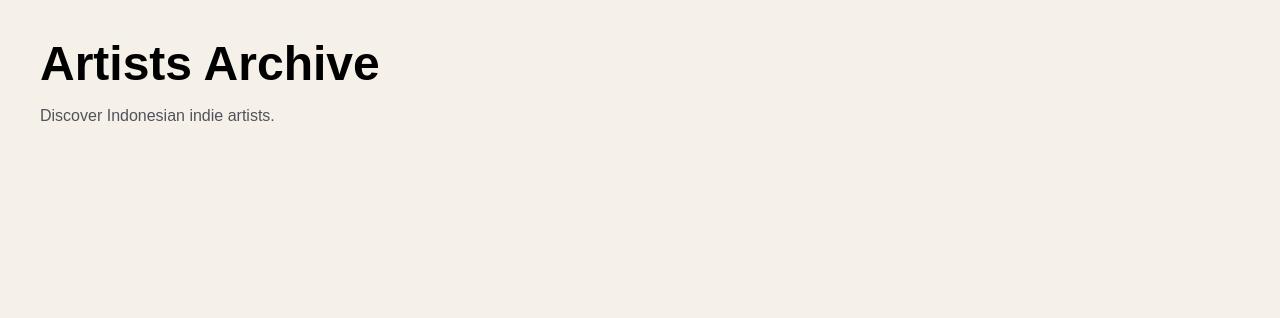
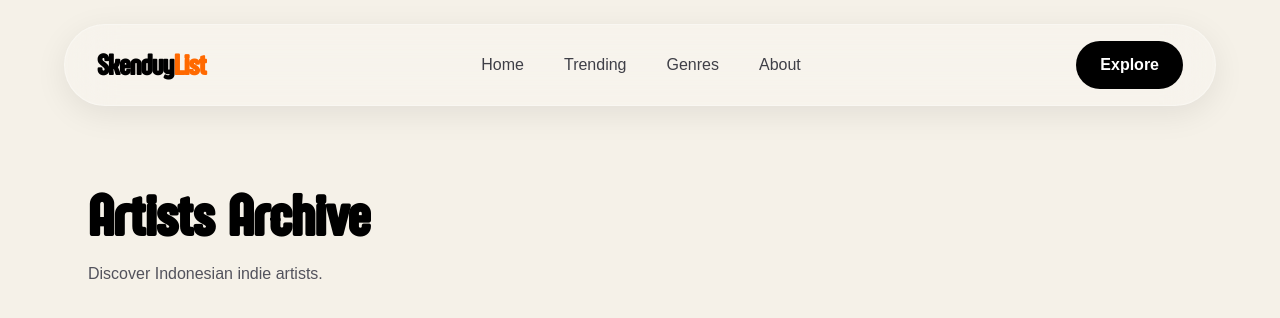
Before and after one commit to yurawawawawa/nextjs-playground, a Next.js app: page /artists in a window 1280 px wide. Shown: the top 318 px of the page. Built offline with nearby package versions, Linux system fonts and the light colour scheme.

Commit message:
reusing main navbar for artists list page

```diff
--- a/app/artists/page.tsx
+++ b/app/artists/page.tsx
@@ -1,9 +1,23 @@
+import Navbar from "../components/navbar";
+
 export default function ArtistsPage() {
   return (
-    <main className="min-h-screen bg-[#F5F1E8] p-10">
-      <h1 className="text-5xl font-bold">Artists Archive</h1>
+    <main className="min-h-screen bg-[#F5F1E8] text-black">
+      <Navbar />
 
-      <p className="mt-4 text-zinc-600">Discover Indonesian indie artists.</p>
+      <section className="max-w-6xl mx-auto px-6 pt-20">
+        <h1
+          className="
+            text-6xl
+            font-sugo
+            font-black
+          "
+        >
+          Artists Archive
+        </h1>
+
+        <p className="mt-4 text-zinc-600">Discover Indonesian indie artists.</p>
+      </section>
     </main>
   );
 }
```
